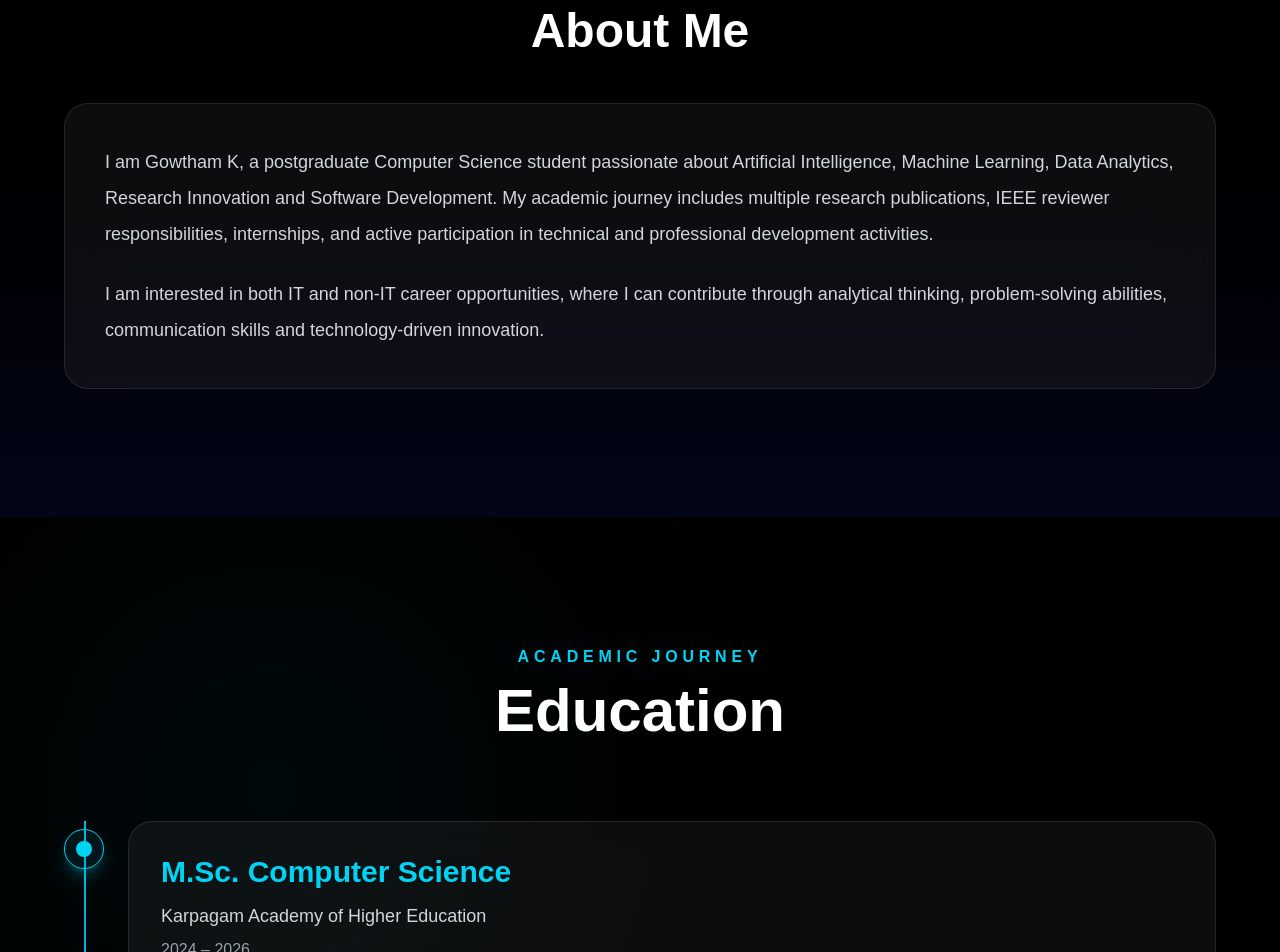
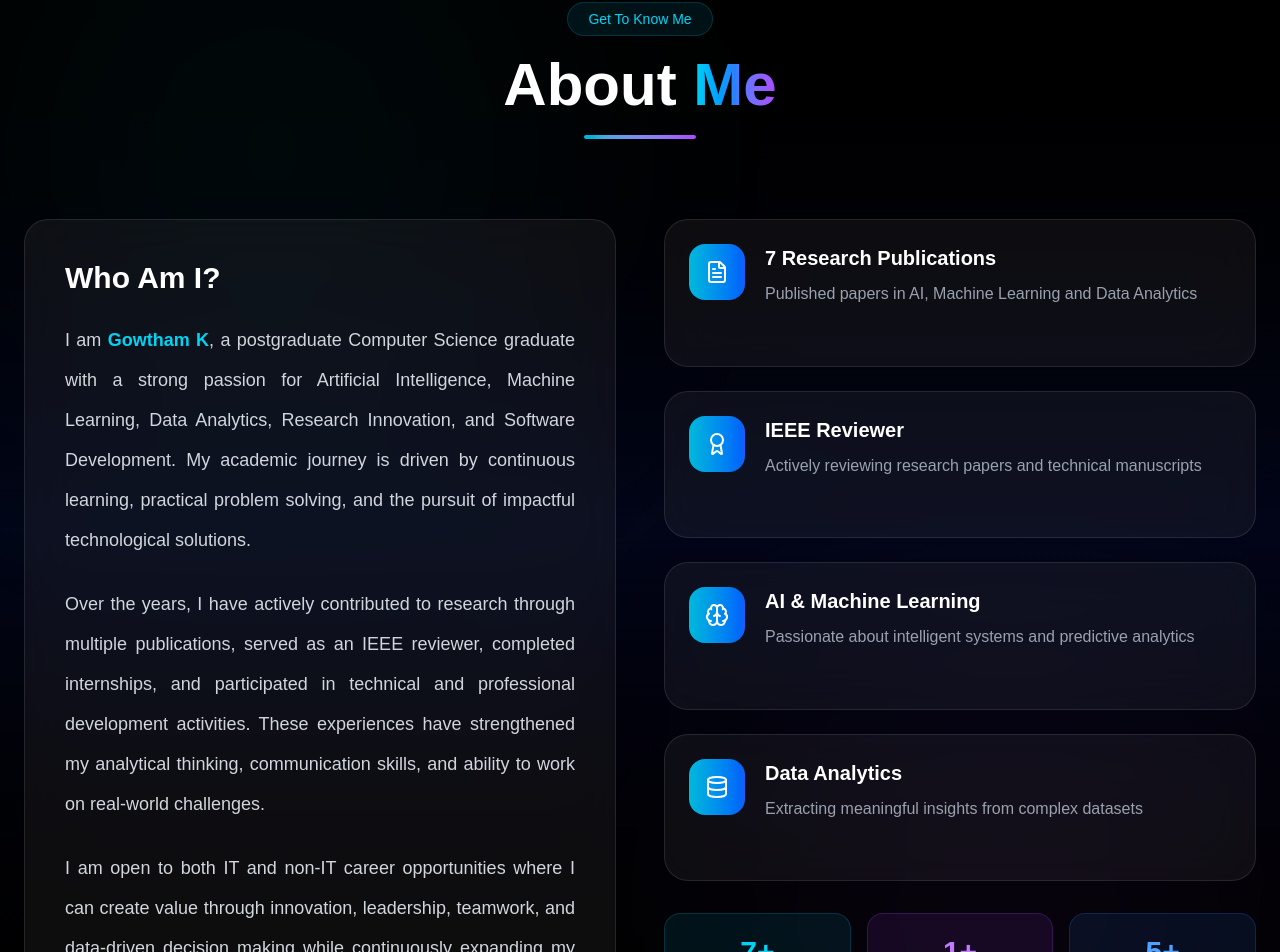
Before and after one commit to GowthamK69/gowtham-portfolio, a Next.js app: page / in a window 1280 px wide. Shown: the part 1549-2501 px from the top of the page. Built offline with nearby package versions, Linux system fonts and the light colour scheme.

Commit message:
Upgrade About section

```diff
--- a/components/About.tsx
+++ b/components/About.tsx
@@ -1,36 +1,162 @@
+"use client";
+
+import { motion } from "framer-motion";
+import {
+  Brain,
+  Database,
+  FileText,
+  Award,
+} from "lucide-react";
+
 export default function About() {
+  const highlights = [
+    {
+      icon: <FileText size={24} />,
+      title: "7 Research Publications",
+      desc: "Published papers in AI, Machine Learning and Data Analytics",
+    },
+    {
+      icon: <Award size={24} />,
+      title: "IEEE Reviewer",
+      desc: "Actively reviewing research papers and technical manuscripts",
+    },
+    {
+      icon: <Brain size={24} />,
+      title: "AI & Machine Learning",
+      desc: "Passionate about intelligent systems and predictive analytics",
+    },
+    {
+      icon: <Database size={24} />,
+      title: "Data Analytics",
+      desc: "Extracting meaningful insights from complex datasets",
+    },
+  ];
+
   return (
     <section
       id="about"
-      className="py-32 px-6 bg-gradient-to-b from-black to-slate-950"
+      className="relative overflow-hidden bg-gradient-to-b from-black via-slate-950 to-black py-32 px-6"
     >
-      <div className="max-w-6xl mx-auto">
+      {/* Background Glow */}
+      <div className="absolute top-20 left-20 h-96 w-96 rounded-full bg-cyan-500/10 blur-[150px]" />
+      <div className="absolute bottom-20 right-20 h-96 w-96 rounded-full bg-purple-500/10 blur-[150px]" />
 
-        <h2 className="text-5xl font-black text-center mb-12">
-          About Me
-        </h2>
+      <div className="relative z-10 mx-auto max-w-7xl">
 
-        <div className="bg-white/5 border border-white/10 backdrop-blur-xl rounded-3xl p-10">
+        {/* Section Heading */}
+        <motion.div
+          initial={{ opacity: 0, y: 40 }}
+          whileInView={{ opacity: 1, y: 0 }}
+          transition={{ duration: 0.8 }}
+          viewport={{ once: true }}
+          className="text-center"
+        >
+          <span className="rounded-full border border-cyan-500/20 bg-cyan-500/10 px-5 py-2 text-sm text-cyan-400">
+            Get To Know Me
+          </span>
 
-          <p className="text-gray-300 text-lg leading-9">
-            I am Gowtham K, a postgraduate Computer Science student
-            passionate about Artificial Intelligence, Machine Learning,
-            Data Analytics, Research Innovation and Software Development.
-            My academic journey includes multiple research publications,
-            IEEE reviewer responsibilities, internships, and active
-            participation in technical and professional development
-            activities.
-          </p>
+          <h2 className="mt-6 text-5xl md:text-6xl font-black">
+            About{" "}
+            <span className="bg-gradient-to-r from-cyan-400 via-blue-500 to-purple-500 bg-clip-text text-transparent">
+              Me
+            </span>
+          </h2>
 
-          <p className="text-gray-300 text-lg leading-9 mt-6">
-            I am interested in both IT and non-IT career opportunities,
-            where I can contribute through analytical thinking,
-            problem-solving abilities, communication skills and
-            technology-driven innovation.
-          </p>
+          <div className="mx-auto mt-5 h-1 w-28 rounded-full bg-gradient-to-r from-cyan-500 to-purple-500" />
+        </motion.div>
+
+        {/* Main Content */}
+        <div className="mt-20 grid gap-12 lg:grid-cols-2">
+
+          {/* Left Side */}
+          <motion.div
+            initial={{ opacity: 0, x: -60 }}
+            whileInView={{ opacity: 1, x: 0 }}
+            transition={{ duration: 0.9 }}
+            viewport={{ once: true }}
+            className="rounded-3xl border border-white/10 bg-white/5 p-10 backdrop-blur-xl"
+          >
+            <h3 className="mb-6 text-3xl font-bold text-white">
+              Who Am I?
+            </h3>
+
+            <p className="text-justify text-lg leading-10 text-gray-300">
+              I am <span className="font-semibold text-cyan-400">Gowtham K</span>,
+              a postgraduate Computer Science graduate with a strong passion
+              for Artificial Intelligence, Machine Learning, Data Analytics,
+              Research Innovation, and Software Development. My academic
+              journey is driven by continuous learning, practical problem
+              solving, and the pursuit of impactful technological solutions.
+            </p>
+
+            <p className="mt-6 text-justify text-lg leading-10 text-gray-300">
+              Over the years, I have actively contributed to research through
+              multiple publications, served as an IEEE reviewer, completed
+              internships, and participated in technical and professional
+              development activities. These experiences have strengthened my
+              analytical thinking, communication skills, and ability to work
+              on real-world challenges.
+            </p>
+
+            <p className="mt-6 text-justify text-lg leading-10 text-gray-300">
+              I am open to both IT and non-IT career opportunities where I
+              can create value through innovation, leadership, teamwork, and
+              data-driven decision making while continuously expanding my
+              knowledge and professional expertise.
+            </p>
+          </motion.div>
+
+          {/* Right Side */}
+          <motion.div
+            initial={{ opacity: 0, x: 60 }}
+            whileInView={{ opacity: 1, x: 0 }}
+            transition={{ duration: 0.9 }}
+            viewport={{ once: true }}
+            className="grid gap-6"
+          >
+            {highlights.map((item, index) => (
+              <div
+                key={index}
+                className="group rounded-3xl border border-white/10 bg-white/5 p-6 backdrop-blur-xl transition-all duration-300 hover:border-cyan-500/40 hover:bg-white/10"
+              >
+                <div className="flex items-start gap-5">
+                  <div className="rounded-2xl bg-gradient-to-r from-cyan-500 to-blue-600 p-4 text-white">
+                    {item.icon}
+                  </div>
+
+                  <div>
+                    <h4 className="text-xl font-bold text-white">
+                      {item.title}
+                    </h4>
+
+                    <p className="mt-2 text-gray-400 leading-7">
+                      {item.desc}
+                    </p>
+                  </div>
+                </div>
+              </div>
+            ))}
+
+            {/* Stats */}
+            <div className="grid grid-cols-3 gap-4 mt-2">
+              <div className="rounded-2xl border border-cyan-500/20 bg-cyan-500/10 p-5 text-center">
+                <h3 className="text-3xl font-black text-cyan-400">7+</h3>
+                <p className="text-sm text-gray-300 mt-1">Publications</p>
+              </div>
+
+              <div className="rounded-2xl border border-purple-500/20 bg-purple-500/10 p-5 text-center">
+                <h3 className="text-3xl font-black text-purple-400">1+</h3>
+                <p className="text-sm text-gray-300 mt-1">IEEE Reviewer</p>
+              </div>
+
+              <div className="rounded-2xl border border-blue-500/20 bg-blue-500/10 p-5 text-center">
+                <h3 className="text-3xl font-black text-blue-400">5+</h3>
+                <p className="text-sm text-gray-300 mt-1">Projects</p>
+              </div>
+            </div>
+          </motion.div>
 
         </div>
-
       </div>
     </section>
   );
```
